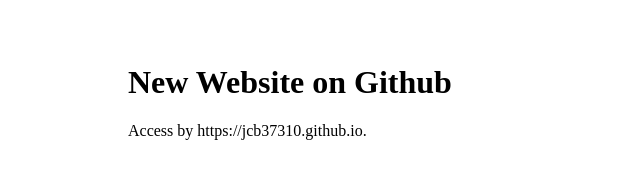
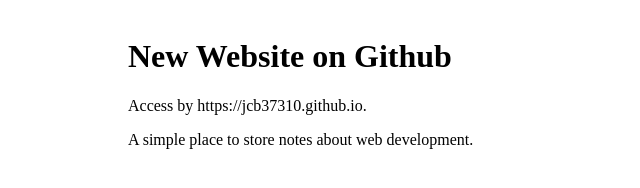
Before and after one commit to jcb37310/jcb37310.github.io, a plain HTML site: page index.html in a window 1280 px wide. Shown: the whole page, without its empty margins (0-640 px from the left). Drawn offline with Linux system fonts and the light colour scheme.

Commit message:
Add files via upload

```diff
--- a/index.html
+++ b/index.html
@@ -6,12 +6,22 @@
   <meta http-equiv="X-UA-Compatible" content="IE=edge">
   <meta name="viewport" content="width=device-width, initial-scale=1">
   <title></title>
-          <style>body{margin: 5% 10%;}</style>
+  <style>
+    body {
+      margin: 3% 10%;
+    }
+
+  </style>
 </head>
+
 <body>
 
   <h1>New Website on Github</h1>
+
   <p>Access by https://jcb37310.github.io.</p>
 
+  <p>A simple place to store notes about web development.</p>
+
 </body>
+
 </html>
```
Lines whose indentation alone changed are shown as unchanged.
